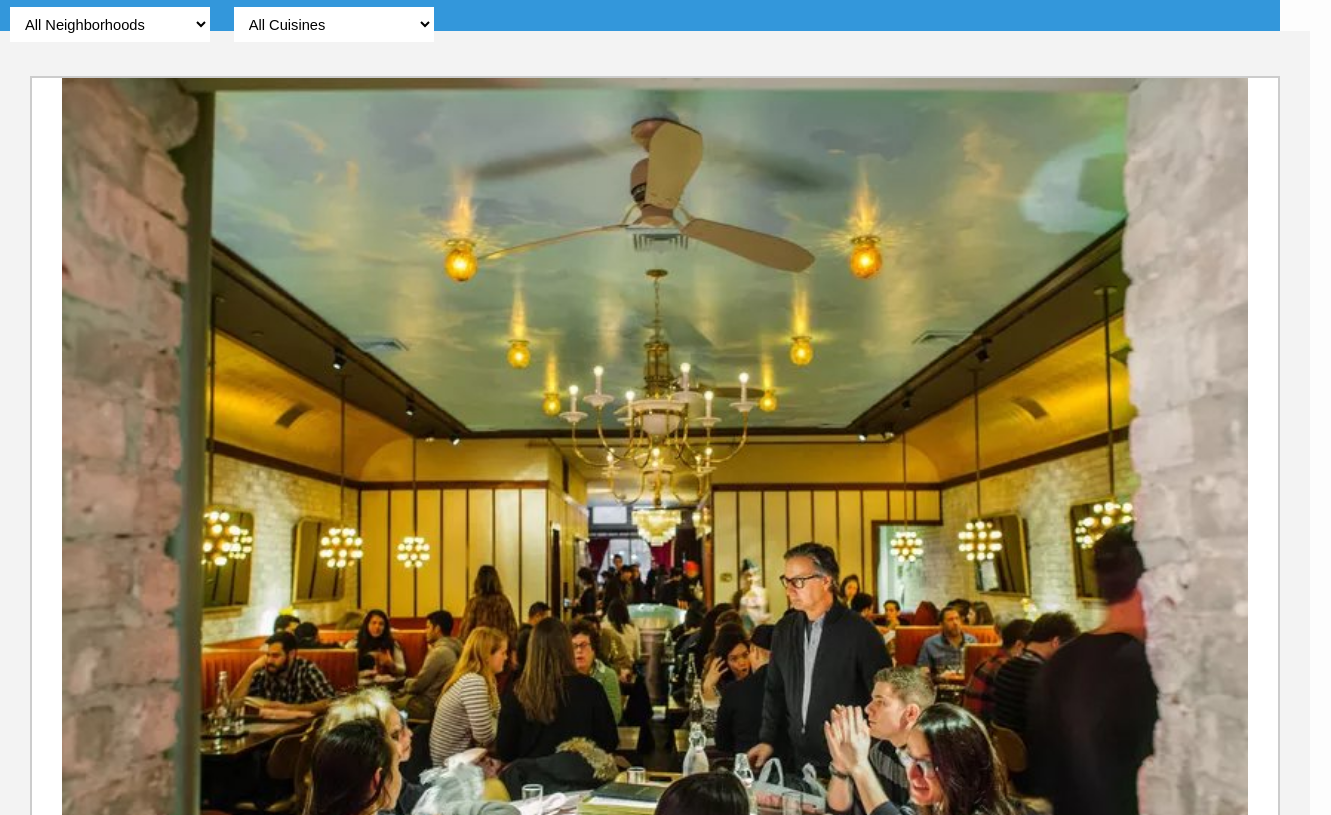
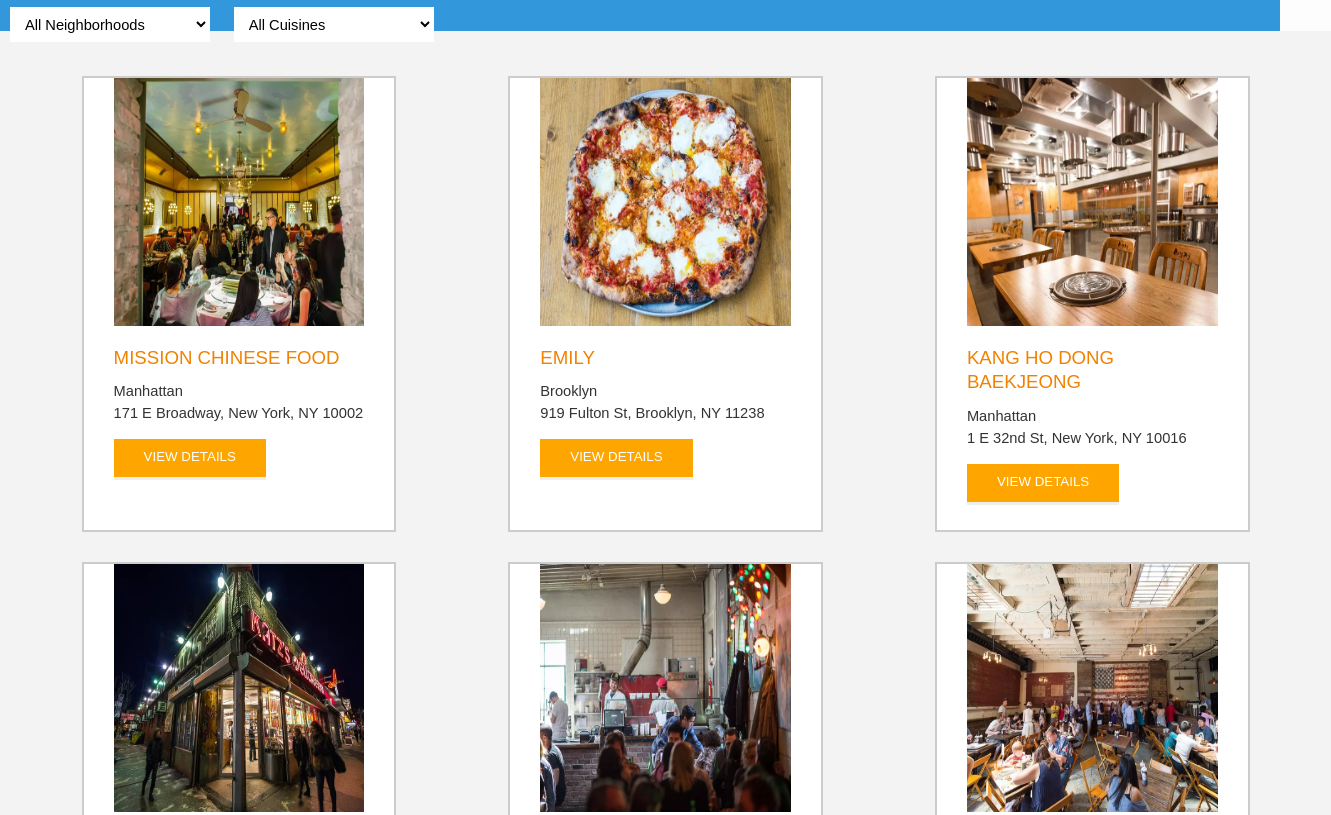
Before and after one commit to solaini/UMWS-restage1, a plain HTML site: page index.html in a window 1280 px wide. Shown: the part 499-1314 px from the top of the page, 1331 px wide, since content can reach past the window. Drawn offline with Linux system fonts and the light colour scheme; some packages are replaced by stand-ins of ours.

Commit message:
Adding Calc for sizing

```diff
--- a/css/styles.css
+++ b/css/styles.css
@@ -134,10 +134,11 @@
   background-color: #f3f3f3;
   list-style: outside none none;
   margin: 0;
-  padding: 30px 15px 60px;
+  padding: 30px 2% 60px;
   text-align: center;
   display: flex;
   flex-wrap: wrap;
+  justify-content: space-around;
   width: 100%;
 }
 #restaurants-list li {
@@ -281,7 +282,7 @@
 /*Responsive Sizing Adjustments*/
 @media screen and (max-width: 767px){
   #restaurants-list li{
-    width: 100%;
+    width: 90%;
   }
 }
 @media screen and (min-width: 768px) and (max-width: 1023px) {
@@ -292,7 +293,10 @@
 }
 
 @media screen and (min-width: 1024px){
-  #restaurant-list li{
-    max-width: 20%;
+  #restaurants-list li{
+    width: calc((100% - 2em)/5);
   }
+  /* #restaurants-list
+    width: calc((100% - 20px)/3);
+  } */
 }
```
